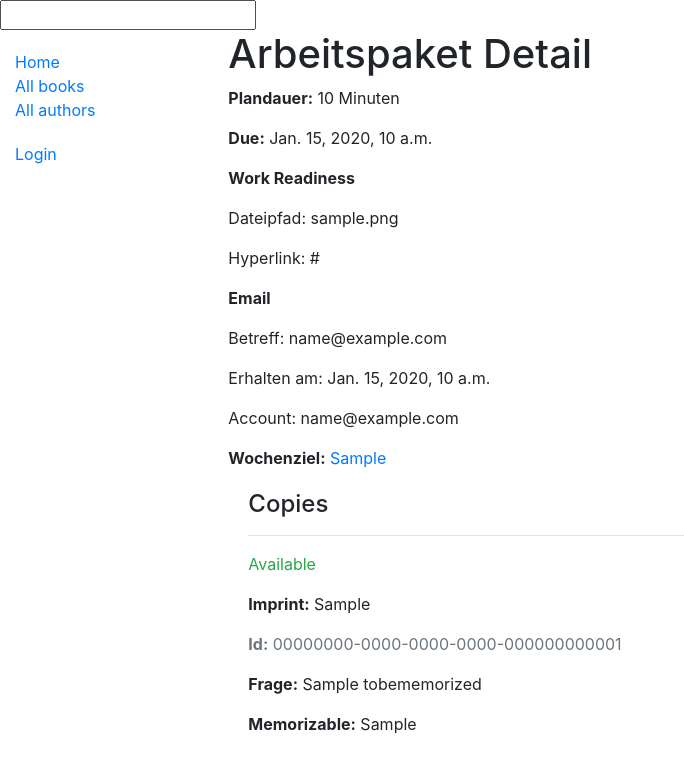
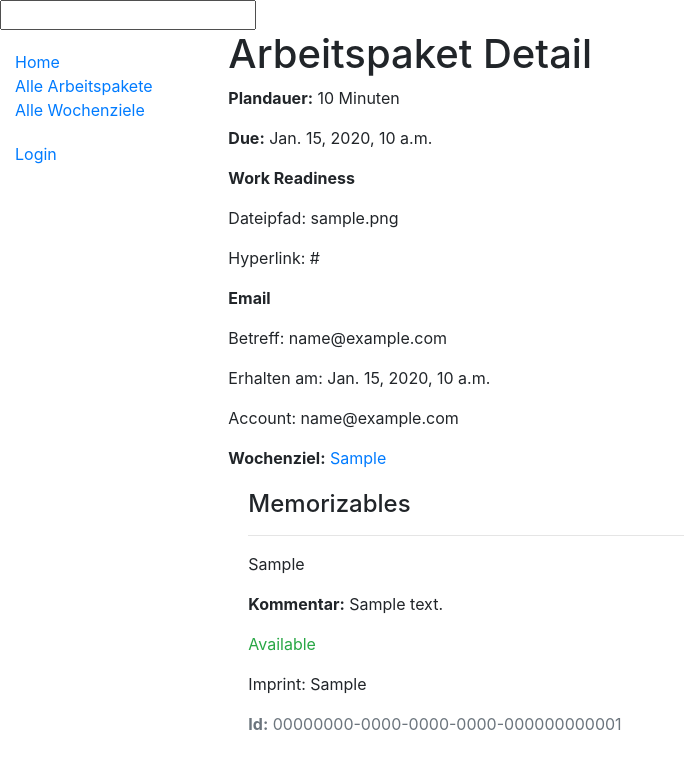
Before and after one commit to mdn/django-locallibrary-tutorial, a Django app: page /catalog/book/1 in a window 1280 px wide. Shown: the top 773 px of the page, without its empty margins (0-684 px from the left). Run offline with Django 3.2, Linux system fonts and the light colour scheme; tables that the repository leaves empty hold one stand-in row (values such as "Sample post"); some libraries are stand-ins or nearby versions.

Commit message:
Namen übersetzt

```diff
--- a/catalog/templates/base_generic.html
+++ b/catalog/templates/base_generic.html
@@ -37,8 +37,8 @@
   {% block sidebar %}
   <ul class="sidebar-nav">
     <li><a href="{% url 'index' %}">Home</a></li>
-    <li><a href="{% url 'books' %}">All books</a></li>
-    <li><a href="{% url 'authors' %}">All authors</a></li>
+    <li><a href="{% url 'books' %}">Alle Arbeitspakete</a></li>
+    <li><a href="{% url 'authors' %}">Alle Wochenziele</a></li>
   </ul>
 
   <ul class="sidebar-nav">
--- a/catalog/templates/catalog/author_list.html
+++ b/catalog/templates/catalog/author_list.html
@@ -2,7 +2,7 @@
 
 {% block content %}
 
-<h1>Week target list (vorher: Author list)</h1>
+<h1>Wochenziele (vorher: Author list)</h1>
 
 {% if author_list %}
   <ul>
--- a/catalog/templates/catalog/book_detail.html
+++ b/catalog/templates/catalog/book_detail.html
@@ -25,16 +25,18 @@
 <p><strong>Genre:</strong> {{ book.genre.all|join:", " }}</p>
 -->
 <div style="margin-left:20px;margin-top:20px">
-<h4>Copies</h4>
+<h4>Memorizables</h4>
 
 {% for copy in book.bookinstance_set.all %}
 <hr>
+<p> {{copy.memorizable_workpackage_relevantinformation_tobememorized}}</p>
+<p><strong>Kommentar:</strong> {{copy.relevantinformation_comment}}</p>
+
+<!--Weitere zum Löschen:-->
 <p class="{% if copy.status == 'a' %}text-success{% elif copy.status == 'd' %}text-danger{% else %}text-warning{% endif %}">{{ copy.get_status_display }}</p>
 {% if copy.status != 'a' %}<p><strong>Due to be returned:</strong> {{copy.due_back}}</p>{% endif %}
-<p><strong>Imprint:</strong> {{copy.imprint}}</p>
+<p>Imprint: {{copy.imprint}}</p>
 <p class="text-muted"><strong>Id:</strong> {{copy.id}}</p>
-<p><strong>Frage:</strong> {{copy.target_group_question}}</p>
-<p><strong>Memorizable:</strong> {{copy.memorizable_workpackage_relevantinformation_tobememorized}}</p>
 
 {% endfor %}
 </div>
--- a/catalog/templates/catalog/book_list.html
+++ b/catalog/templates/catalog/book_list.html
@@ -1,7 +1,7 @@
 {% extends "base_generic.html" %}
 
 {% block content %}
-    <h1>Work package list (vorher: Book List)</h1>
+    <h1>Arbeitspakete (vorher: Book List)</h1>
 
     {% if book_list %}
     <ul>
```
